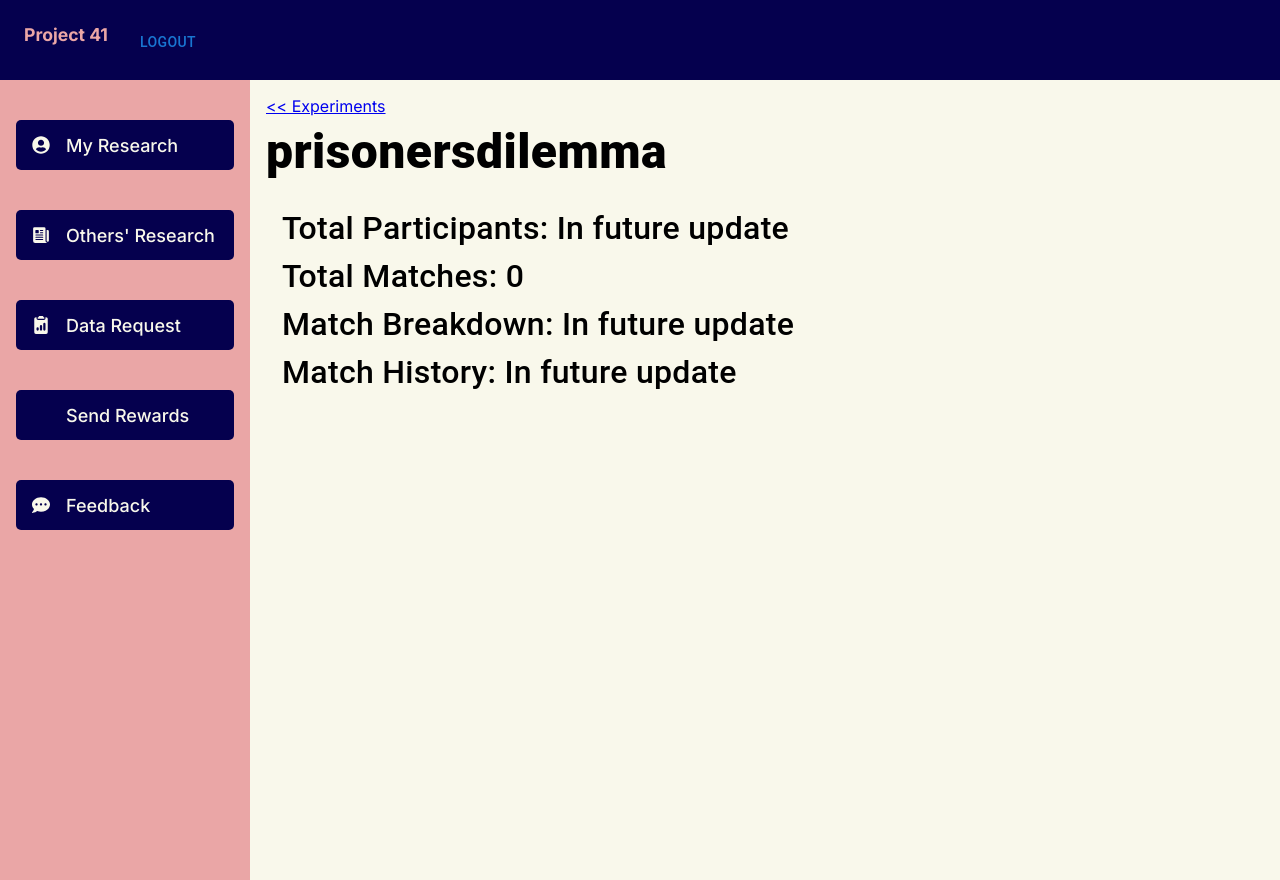
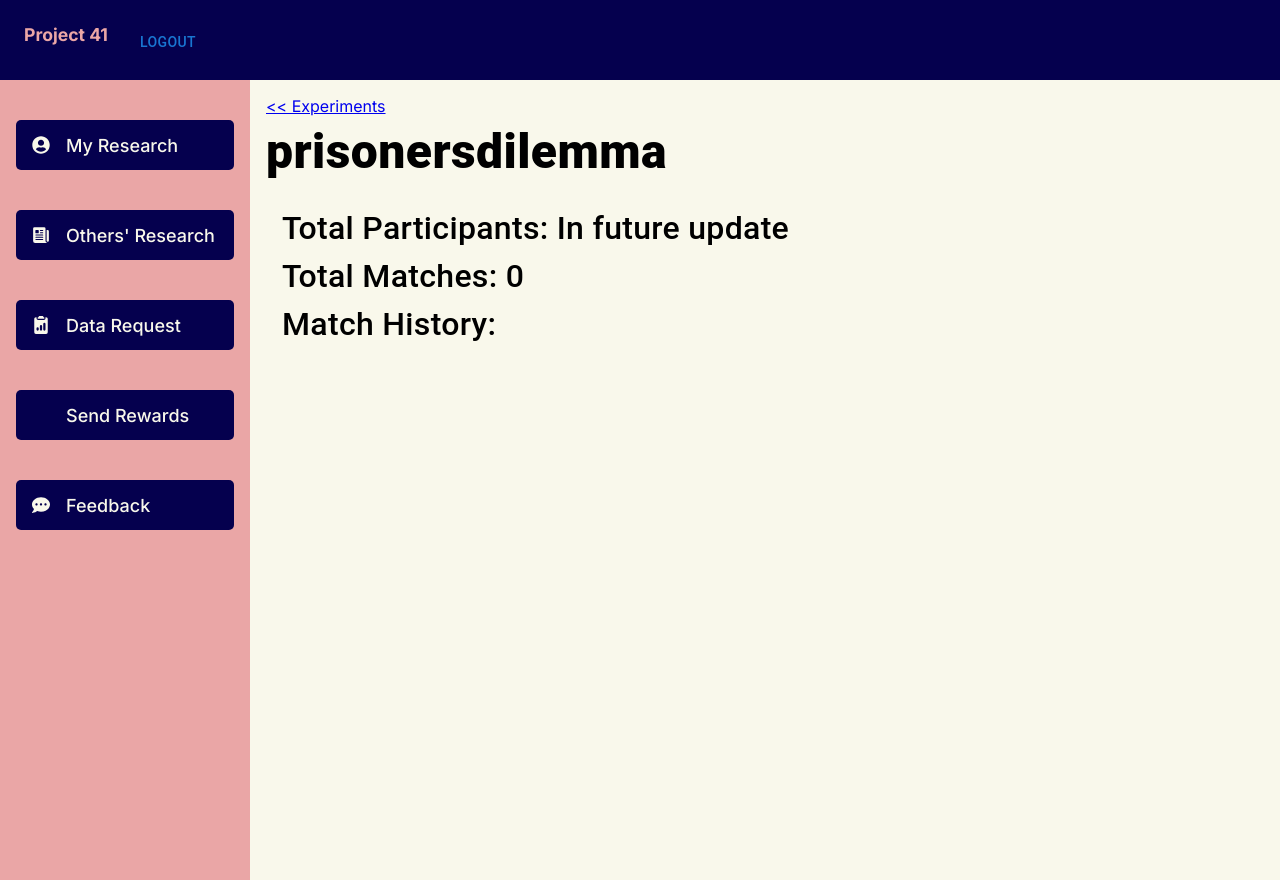
Before and after one commit to snowtheghost/Project41-Frontend, a React (Create React App) app: page /datarequest/prisonersdilemma in a window 1280 px wide. Built offline with nearby package versions, Linux system fonts and the light colour scheme; sample sign-in values are in the browser's storage; some icons are missing.

Commit message:
Analytics Info

```diff
--- a/src/pages/ResearcherView/[experimentId]/ExperimentData.tsx
+++ b/src/pages/ResearcherView/[experimentId]/ExperimentData.tsx
@@ -9,10 +9,26 @@ import ResearcherSideBar from 'src/components/ResearcherViewShared/ResearcherSid
 import { useEffect, useState } from 'react';
 import CircularProgress from '@mui/material/CircularProgress';
 
+type GameObject = {
+  status: string;
+  message: string;
+  gameState: {
+    board?: string[][];
+    game_over: boolean;
+    winner: string;
+    payoff1: number;
+    payoff2: number;
+    valid_moves: string[];
+  };
+};
+
 const ExperimentData = () => {
   const { gameId } = useParams();
   const [totalMatches, setTotalMatches] = useState('0');
   const [isLoading, setIsLoading] = useState(true);
+  const [matches, setMatches] = useState<
+    { id: string; game_object: GameObject }[]
+  >([]);
 
   const fetchAnalytics = async (gameType: string) => {
     try {
@@ -20,6 +36,7 @@ const ExperimentData = () => {
         .get(`/games/getGameAnalytics?gameType=${gameType}`)
         .then(({ data }) => {
           setTotalMatches(data?.numPlayed ?? '0');
+          setMatches(data.games);
           setIsLoading(false);
         });
     } catch (error) {
@@ -61,11 +78,27 @@ const ExperimentData = () => {
                 Total Matches: {totalMatches}
               </Typography>
               <Typography sx={{ fontSize: '32px', fontWeight: 500 }}>
-                Match Breakdown: In future update
+                Match History:
               </Typography>
-              <Typography sx={{ fontSize: '32px', fontWeight: 500 }}>
-                Match History: In future update
-              </Typography>
+              {matches.map((match) => {
+                const gameState = match.game_object.gameState;
+                return (
+                  <Box sx={{ margin: '0.5rem' }}>
+                    <Typography>
+                      <b>Match:</b> {match.id}
+                    </Typography>
+                    <Typography sx={{ margin: '1rem' }}>
+                      <b>Winner:</b> {gameState.winner}
+                    </Typography>
+                    <Typography sx={{ margin: '1rem' }}>
+                      <b>Player 1 Payout:</b> {gameState.payoff1}
+                    </Typography>
+                    <Typography sx={{ margin: '1rem' }}>
+                      <b>Player 2 Payout:</b> {gameState.payoff2}
+                    </Typography>
+                  </Box>
+                );
+              })}
             </Box>
           </Box>
         )}
```
